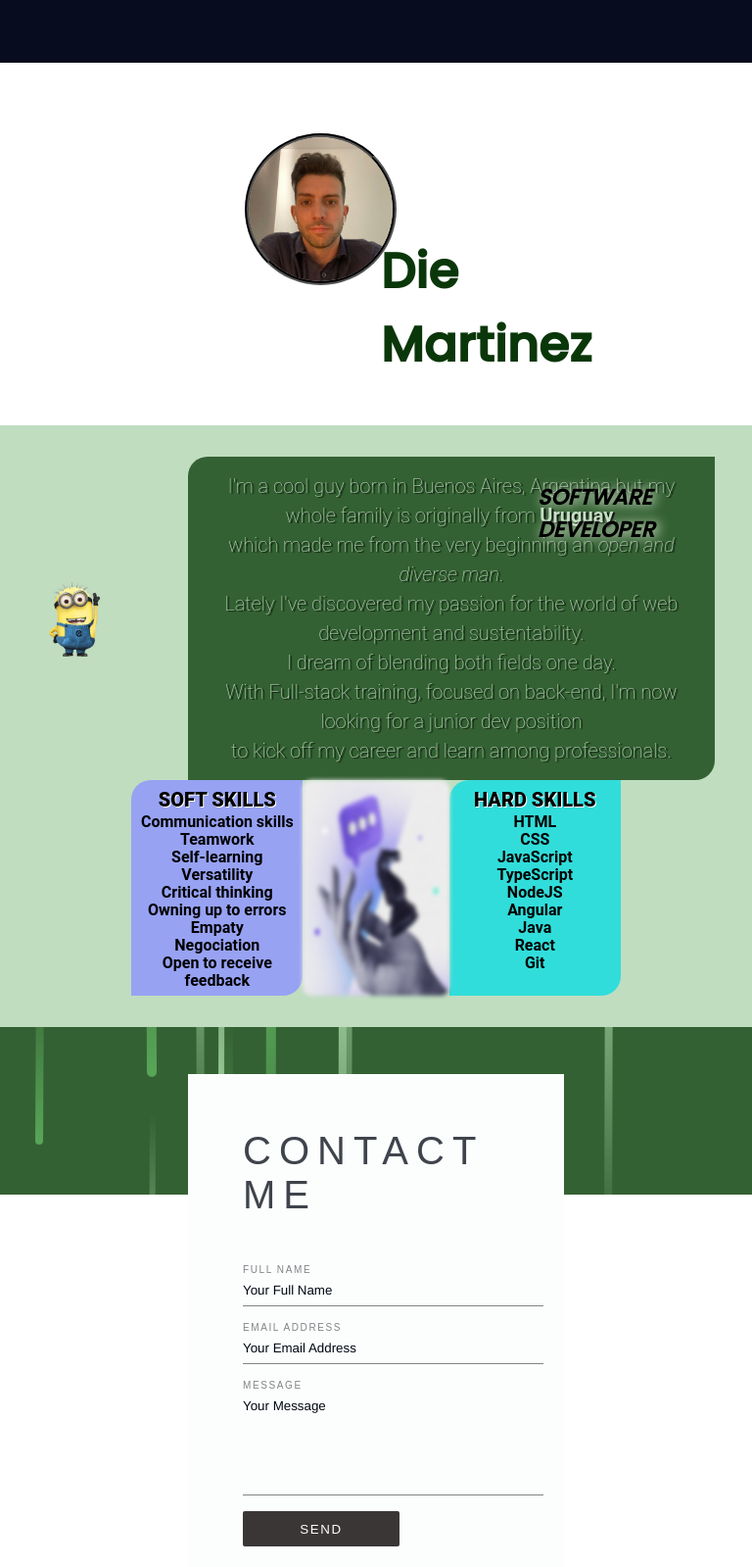
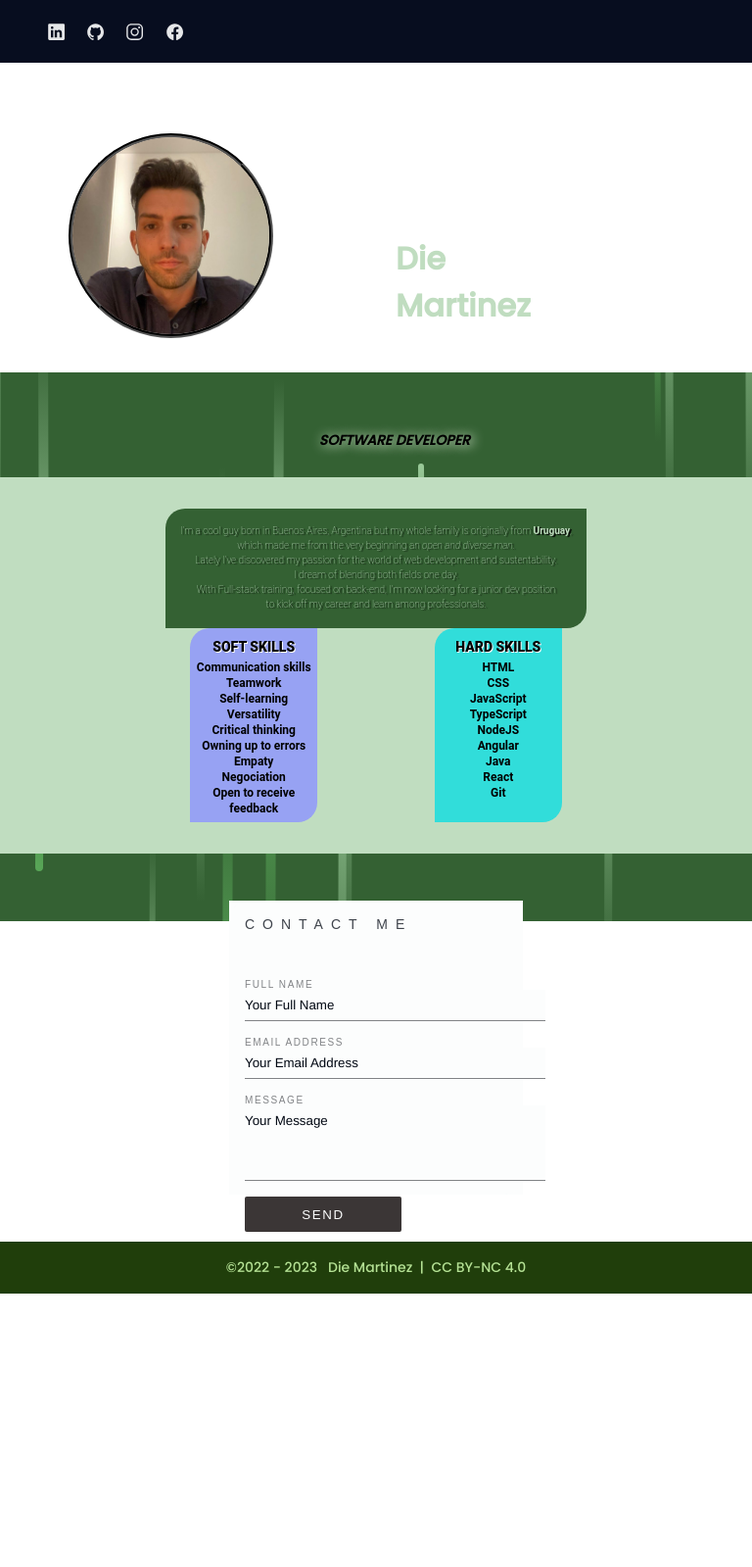
Before and after one commit to diemartinez7/dieportfolio, a website: page src/public/index.html in a window 768 px wide. Shown: the top 1599 px of the page at 98% size. After the commit the page ends 1320 px from the top, so only its background shows below. Drawn offline with nearby package versions, Linux system fonts and the light colour scheme.

Commit message:
Responsive design modification

```diff
--- a/src/public/css/styles.css
+++ b/src/public/css/styles.css
@@ -20,12 +20,8 @@
     --z-fixed: 100;
 }
 
-@media screen and (min-width: 768px) {
-    :root {
-        --normal-font-size: 1rem;
-        --small-font-size: .875rem;
-    }
-}
+
+
 
 /* Body */
 *,
@@ -79,6 +75,7 @@ img {
 }
 
 /* Header */
+
 .header {
     width: 100%;
     height: var(--header-height);
@@ -111,21 +108,6 @@ img {
 
 
 /* Nav */
-@media screen and (max-width: 768px) {
-    .nav {
-        position: fixed;
-        top: 0;
-        left: -100%;
-        background-color: var(--dark-color);
-        color: var(--white-color);
-        width: 100%;
-        height: 100vh;
-        padding: 1.5rem 0;
-        z-index: var(--z-fixed);
-        -webkit-transition: .5s;
-        transition: .5s;
-    }
-}
 
 .nav__content {
     height: 100%;
@@ -297,12 +279,7 @@ img {
     }
 }
 
-@media screen and (min-width: 1024px) {
-    .bd-grid {
-        margin-left: auto;
-        margin-right: auto;
-    }
-}
+
 
 h2 {
     font-family: Arial, Helvetica, sans-serif;
@@ -355,7 +332,6 @@ h2 {
     font-weight: 600;
     position: relative;
     color: #0A370A;
-
 }
 
 .text::before {
@@ -656,8 +632,107 @@ button:active {
     color: #B4E194;
     text-align: center;
     font-size: .875rem;
-  }
+}
 
-  a {
+a {
     color: #B4E194;
-  }
+}
+
+/* Responsive */
+
+/* Phone */
+
+@media screen and (max-width: 768px) {
+
+    .nav__perfil {
+        display: none;
+    }
+
+    .nav__menu {
+        display: none;
+    }
+
+    .nav__content {
+        max-height: 40px;
+    }
+
+    .avatar {
+        padding: 0 0 0 70px;
+    }
+
+    .middle {
+        position: absolute;
+        top: 30%;
+        left: 50%;
+    }
+
+    .text {
+        font-size: 32px;
+        font-weight: 600;
+        position: absolute;
+        color: #C0DDC0;
+    }
+
+
+
+    .home-description {
+        position: absolute;
+        top: 57%;
+        left: 27%;
+        transform: translate(-40%, -80%);
+        font-size: 14px;
+        padding-left: 300px;
+    }
+
+    .minion {
+        display: none;
+    }
+
+    .popup-text {
+        font-size: 10px;
+        line-height: 15px;
+        display: inline-block;
+
+    }
+
+    .skills {
+        font-size: 12px;
+        line-height: 16px;
+    }
+
+    .hardskills {
+        width: 130px;
+    }
+
+    .softskills {
+        width: 130px;
+    }
+
+    #text-skills {
+        font-size: 14px;
+    }
+
+    #hard-soft {
+        display: none;
+    }
+
+    .central-col {
+        width: 300px;
+        height: 300px;
+        padding: 1rem 1rem;
+    }
+
+    .central-col h1 {
+        font-size: 14px;
+    }
+
+    .contact-container {
+        width: 300px;
+        height: 300px;
+        background: var(--bg-color);
+
+    }
+
+
+
+    /* Tablet */
--- a/src/public/index.html
+++ b/src/public/index.html
@@ -17,12 +17,8 @@
         <header class="header">
             <a href="" class="header__logo">Die Martinez</a>
 
-        <ion-icon name="menu-outline" class="header__toggle" id="nav-toggle"></ion-icon>
-
             <nav class="nav" id="nav-menu">
                 <div class="nav__content bd-grid">
-
-                <ion-icon name="close-outline" class="nav__close" id="nav-close"></ion-icon>
 
                     <div class="nav__perfil">
                         <div class="nav__img">
@@ -157,7 +153,7 @@
                         <label for="email">Email Address</label>
                         <input type="email" id="email" name="email" placeholder="Your Email Address" required>
                         <label for="message">Message</label>
-                    <textarea rows="6" placeholder="Your Message" id="message" name="message" required></textarea>
+                        <textarea rows="4" placeholder="Your Message" id="message" name="message" required></textarea>
                         <button type="submit" id="submit" name="submit">Send</button>
 
                     </form>
@@ -167,7 +163,6 @@
             </div>
             <script src="script.js"></script>
         </section>
-</body>
 
         <!-- Copyright Section-->
 
@@ -184,5 +179,7 @@
             </span>
         </div>
         </footer>
+</body>
+
 
 </html>
```
Lines whose indentation alone changed are shown as unchanged.
